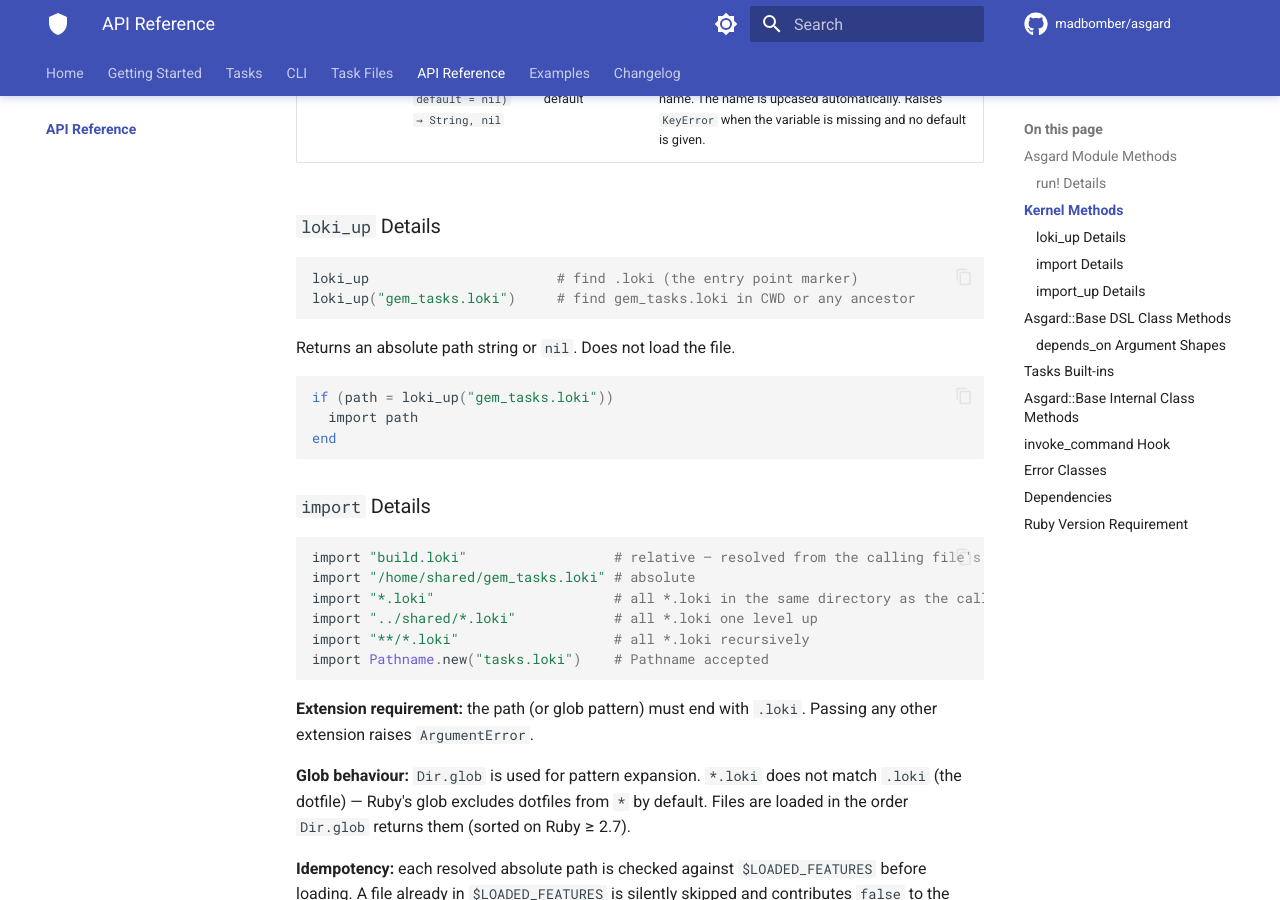
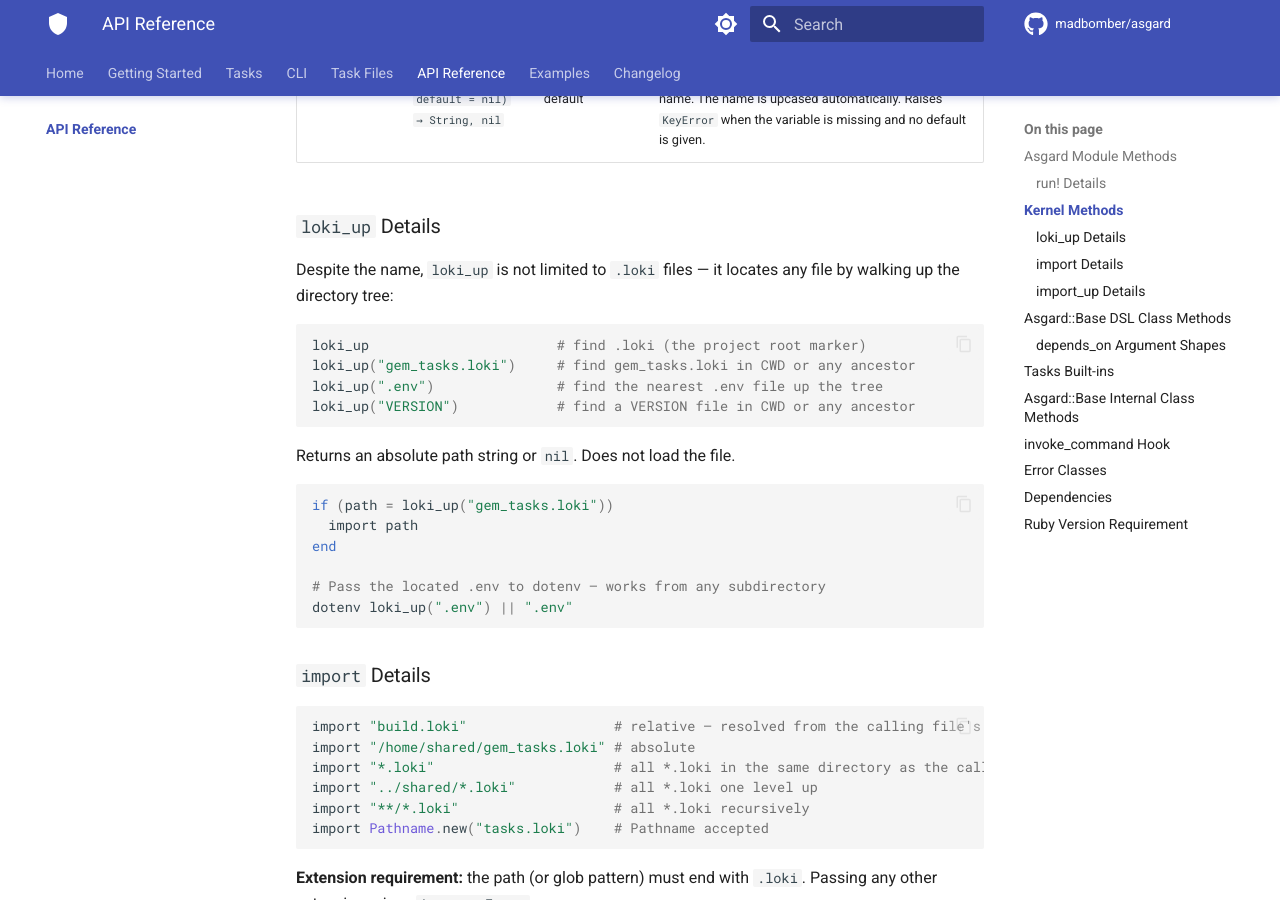
Before and after one commit to MadBomber/asgard, an MkDocs documentation site: the page built from docs/api.md, in a window 1280 px wide and 900 px high, scrolled down 1697 px. Built offline with MkDocs 1.6.1 and Material for MkDocs 9.7.7, drawn with Linux system fonts in a browser that asks for light colours; comment, search, counter and statistics services are not loaded.

Commit message:
docs: demonstrate import/import_up/loki_up and clarify loki_up scope
- Add examples/subdir/ with .loki, import_demo.loki, and
  import_up_demo.loki showing how import and import_up work across
  directory boundaries
- Fix env_usage.loki to use loki_up(".env") so dotenv works from any
  subdirectory, not just examples/
- Clarify in docs/task-files.md and docs/api.md that loki_up locates
  any file by name, not just .loki files; add .env and VERSION examples

````diff
--- a/docs/api.md
+++ b/docs/api.md
@@ -44,9 +44,13 @@ These methods are defined as `module_function` on `Kernel` and are therefore ava
 
 ### `loki_up` Details
 
+Despite the name, `loki_up` is not limited to `.loki` files — it locates any file by walking up the directory tree:
+
 ```ruby
-loki_up                       # find .loki (the entry point marker)
+loki_up                       # find .loki (the project root marker)
 loki_up("gem_tasks.loki")     # find gem_tasks.loki in CWD or any ancestor
+loki_up(".env")               # find the nearest .env file up the tree
+loki_up("VERSION")            # find a VERSION file in CWD or any ancestor
 ```
 
 Returns an absolute path string or `nil`. Does not load the file.
@@ -55,6 +59,9 @@ Returns an absolute path string or `nil`. Does not load the file.
 if (path = loki_up("gem_tasks.loki"))
   import path
 end
+
+# Pass the located .env to dotenv — works from any subdirectory
+dotenv loki_up(".env") || ".env"
 ```
 
 ### `import` Details
````
Also changed, not shown: docs/task-files.md (+8 -1 lines), 5 other files.
